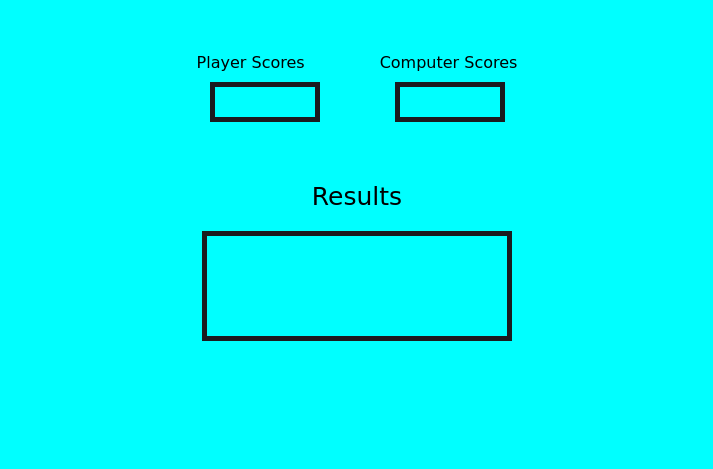
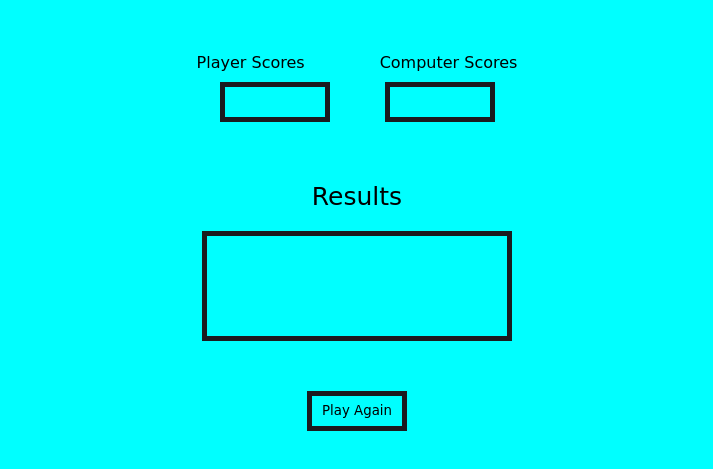
Before and after one commit to DagnierAM/RPS, a plain HTML site: page index.html in a window 1280 px wide. Shown: the part 439-908 px from the top of the page, without its empty margins (283-996 px from the left). Before the commit the page ends 800 px from the top, so only its background shows below. Drawn offline with Linux system fonts and the light colour scheme.

Commit message:
Add Styles and tweak skeleton

```diff
--- a/index.html
+++ b/index.html
@@ -32,7 +32,11 @@
             <div id="computerScore"></div>
         </div>
         <div class="resultLabel">Results</div>
+
         <div id="results"></div>
+
+        <button>Play Again</button>
     </div>
+
 </body>
 </html>
--- a/styles.css
+++ b/styles.css
@@ -61,7 +61,7 @@ img:hover{
     display: flex;
     justify-content: center;
     align-items: center;
-    gap: 75px;
+    gap: 55px;
     padding: 10px;
     font-size: large;
 }
@@ -94,3 +94,15 @@ margin-top: 20px;
     height: 30px;
     text-align: center;
 }
+button{
+    margin: 50px;
+    background-color: cyan;
+    border: 5px solid rgb(27, 27, 31);
+    width: 100px;
+    height: 40px;
+    padding: 5px;
+    font-family: cursive;
+}
+button:hover{
+    cursor: pointer;
+}
```
